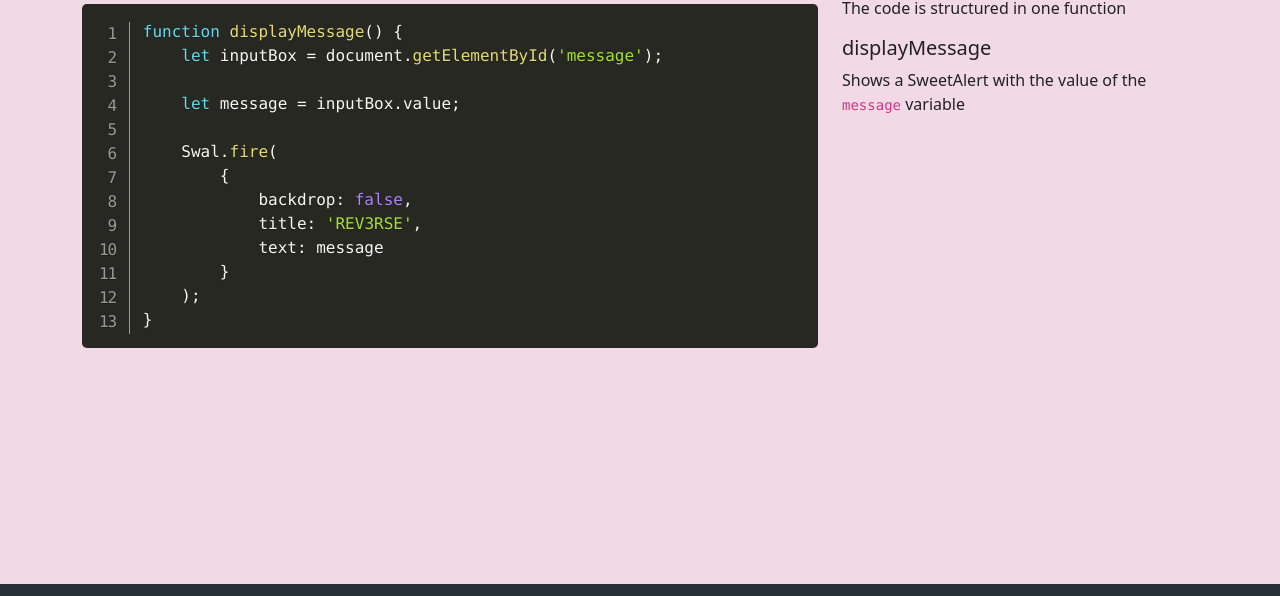
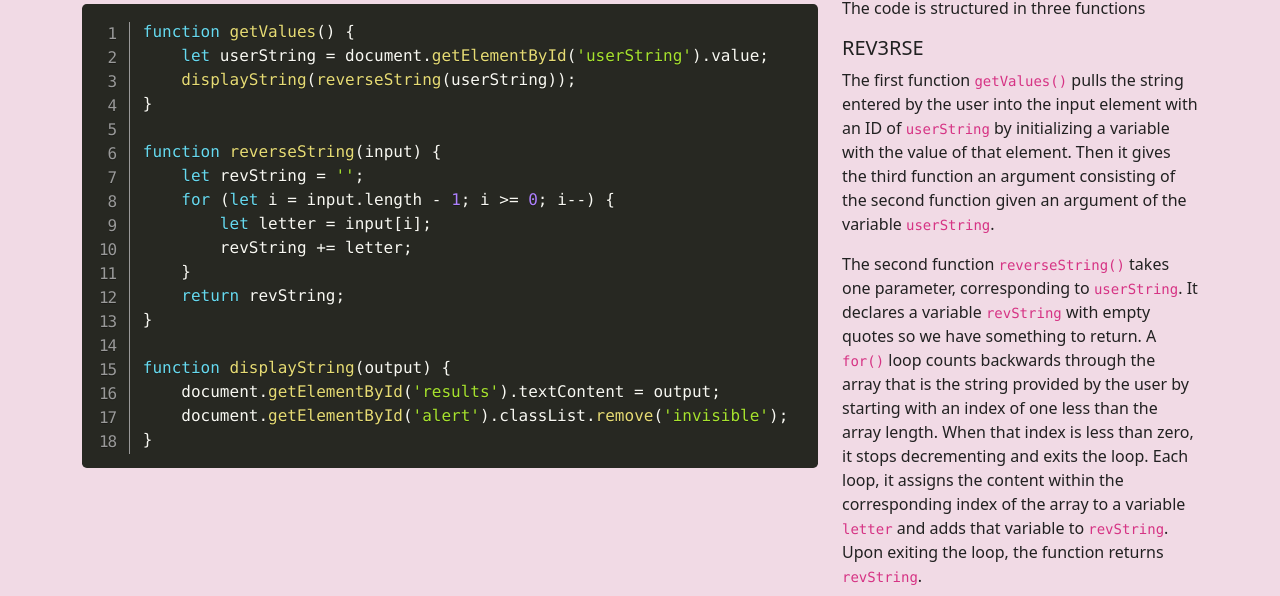
Before and after one commit to Relliumachine42/AltairRev3rse, a plain HTML site: page code.html in a window 1280 px wide. Shown: the part 136-732 px from the top of the page. Drawn offline with nearby package versions, Linux system fonts and the light colour scheme.

Commit message:
described code

```diff
--- a/code.html
+++ b/code.html
@@ -43,7 +43,7 @@
                             <a class="nav-link active" aria-current="page" href="/code.html">The Code</a>
                         </li>
                         <li class="nav-item">
-                            <a class="nav-link" href="https://github.com/Relliumachine42">The Repo</a>
+                            <a class="nav-link" href="https://github.com/Relliumachine42/AltairRev3rse">The Repo</a>
                         </li>
                         <li class="nav-item">
                             <a class="nav-link" href="https://schwartz-portfolio.netlify.app/">About</a>
@@ -63,26 +63,33 @@
             <div class="col-12 col-lg-8">
                 <pre class="line-numbers">
                     <code class="language-js">
-                        function displayMessage() {
-                            let inputBox = document.getElementById('message');
+                        function getValues() {
+                            let userString = document.getElementById('userString').value;
+                            displayString(reverseString(userString));
+                        }
 
-                            let message = inputBox.value;
+                        function reverseString(input) {
+                            let revString = '';
+                            for (let i = input.length - 1; i >= 0; i--) {
+                                let letter = input[i];
+                                revString += letter;
+                            }
+                            return revString;
+                        }
 
-                            Swal.fire(
-                                {
-                                    backdrop: false,
-                                    title: 'REV3RSE',
-                                    text: message
-                                }
-                            );
+                        function displayString(output) {
+                            document.getElementById('results').textContent = output;
+                            document.getElementById('alert').classList.remove('invisible');
                         }
                     </code>
                 </pre>
             </div>
             <div class="col-12 col-lg-4">
-                <p>The code is structured in one function</p>
-                <h5>displayMessage</h5>
-                <p>Shows a SweetAlert with the value of the <code>message</code> variable</p>
+                <p>The code is structured in three functions</p>
+                <h5>REV3RSE</h5>
+                <p>The first function <code>getValues()</code> pulls the string entered by the user into the input element with an ID of <code>userString</code> by initializing a variable with the value of that element. Then it gives the third function an argument consisting of the second function given an argument of the variable <code>userString</code>.</p>
+                <p>The second function <code>reverseString()</code> takes one parameter, corresponding to <code>userString</code>. It declares a variable <code>revString</code> with empty quotes so we have something to return. A <code>for()</code> loop counts backwards through the array that is the string provided by the user by starting with an index of one less than the array length. When that index is less than zero, it stops decrementing and exits the loop. Each loop, it assigns the content within the corresponding index of the array to a variable <code>letter</code> and adds that variable to <code>revString</code>. Upon exiting the loop, the function returns <code>revString</code>.</p>
+                <p>The third function <code>displayString()</code> takes the parameter corresponding to the output of the second function as established by the argument in the first function and puts that output as text content into the element with the ID results. Then it removes the class invisible from the element with the ID of alert, allowing the user to see the results.</p>
             </div>
         </div>
     </main>
```
Also changed, not shown: app.html (+1 -1 lines), index.html (+1 -1 lines), js/site.js (+1 -7 lines).
